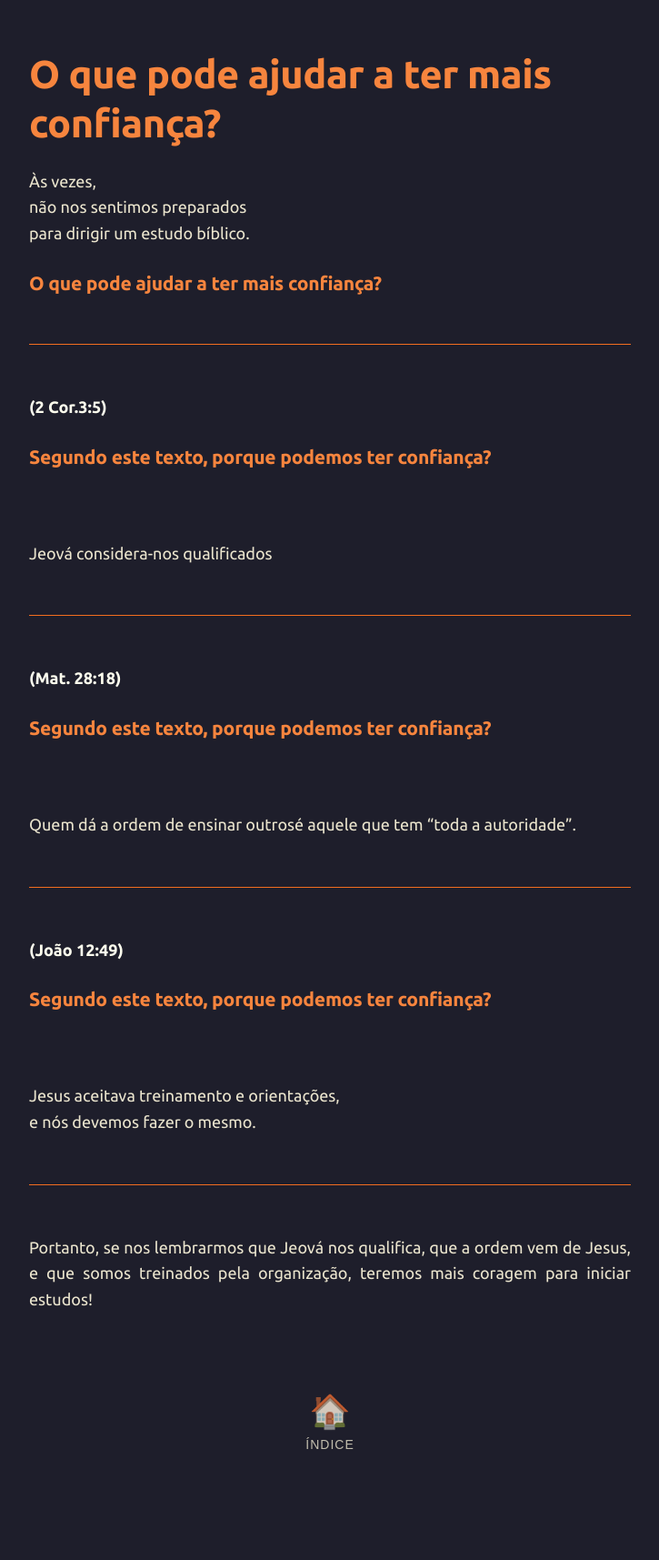
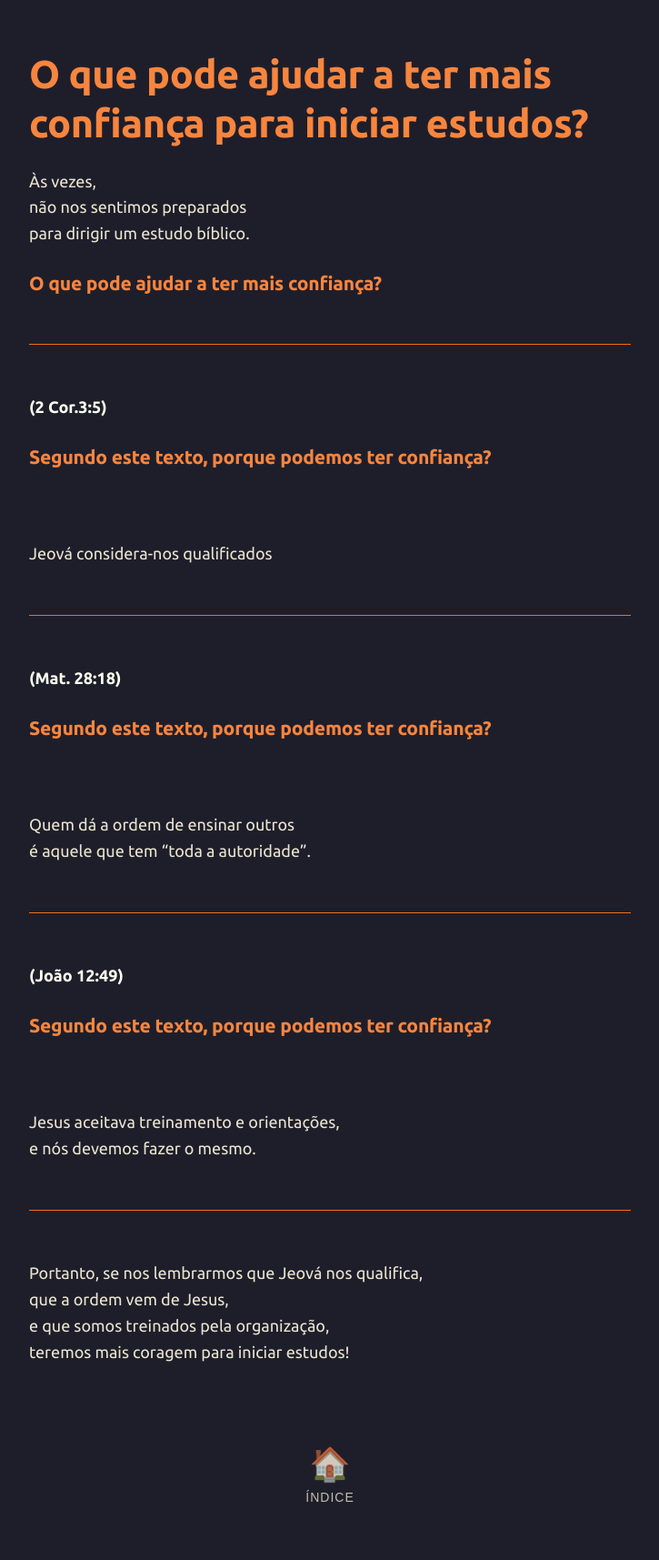
Before and after one commit to joaquim-capitao/jw, a Jekyll site: the page built from saidas/004-saida.md, in a window 1280 px wide. Shown: the whole page at 91% size, without its empty margins (277-1002 px from the left). Built offline with Jekyll 4.4.1, drawn with Linux system fonts in a browser that asks for light colours; our own code applies the rules of GitHub Pages for plain Markdown files; before the commit the page ends 1657 px from its top, so only the background shows below that.

Commit message:
Improve clarity of content in 004-saida.md
Rephrase questions and statements for clarity and emphasis.

```diff
--- a/saidas/004-saida.md
+++ b/saidas/004-saida.md
@@ -1,4 +1,4 @@
-# O que pode ajudar a ter mais confiança?
+# O que pode ajudar a ter mais confiança para iniciar estudos?
 
 Às vezes,
 não nos sentimos preparados
@@ -20,7 +20,8 @@ Jeová considera-nos qualificados
 
 
 
-Quem dá a ordem de ensinar outrosé aquele que tem "toda a autoridade".
+Quem dá a ordem de ensinar outros
+é aquele que tem "toda a autoridade".
 
 ---
 **(João 12:49)**
```
